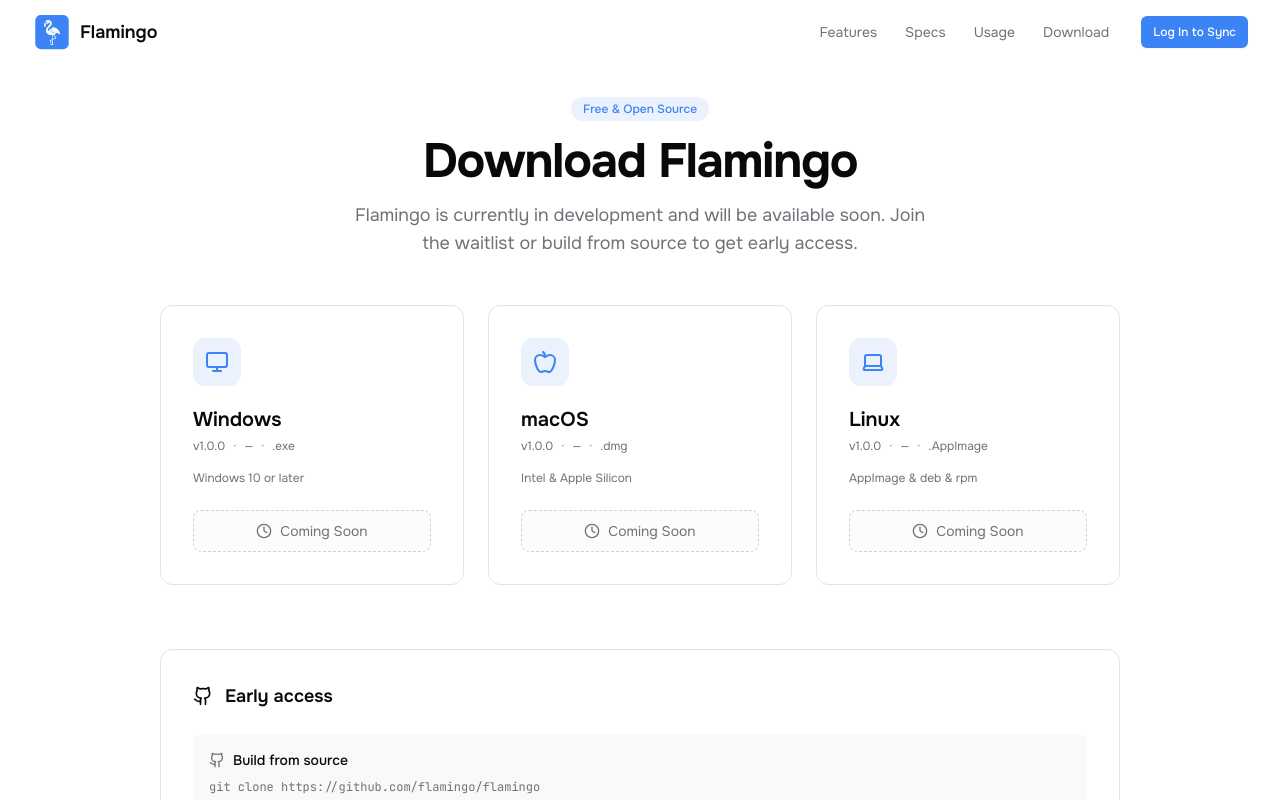
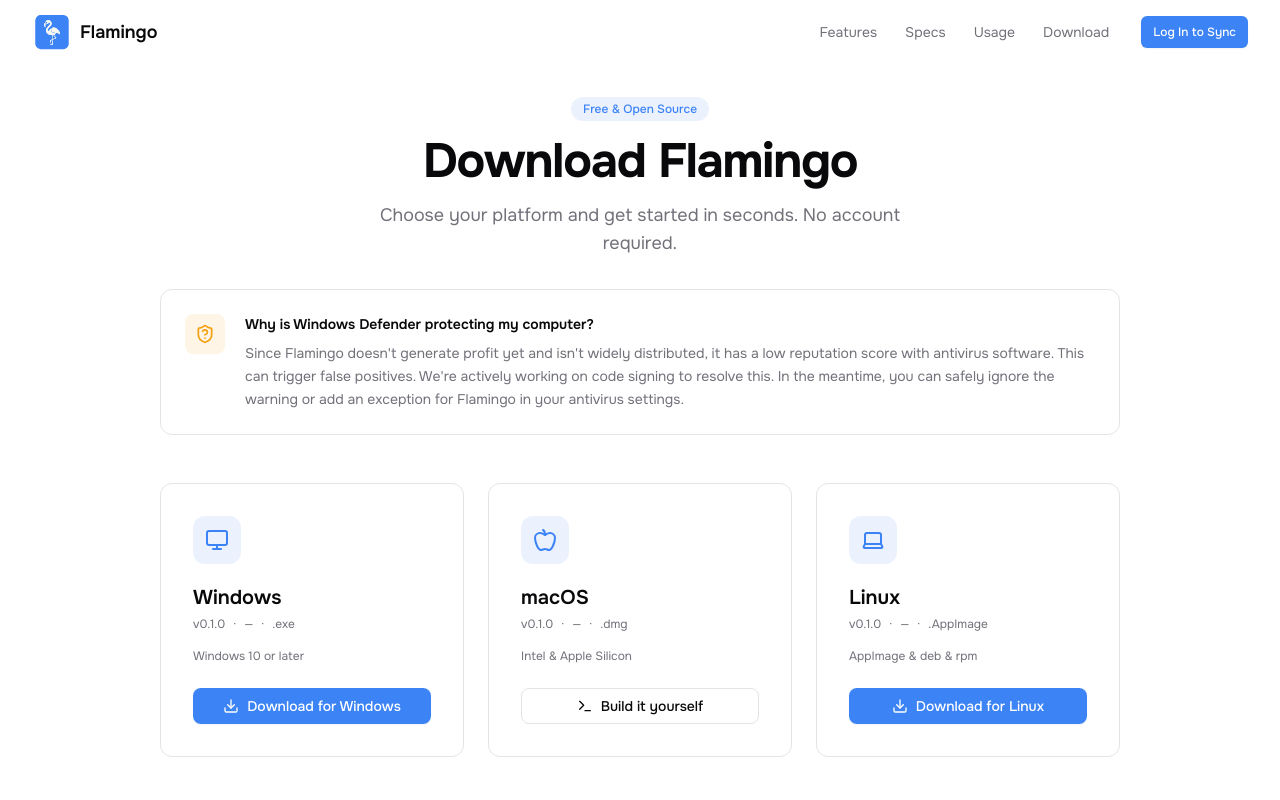
Before and after one commit to Flamingo-Client/webpage, a React (Vite) app: page /download in a window 1280 px wide. Shown: the top 800 px of the page. Built offline with nearby package versions, Linux system fonts and the light colour scheme.

Commit message:
Set 0.1.0 release information

```diff
--- a/src/pages/Download.tsx
+++ b/src/pages/Download.tsx
@@ -1,41 +1,48 @@
 import { motion } from 'framer-motion'
-import { Monitor, Apple, Laptop, Github, Terminal, Clock } from 'lucide-react'
+import { Monitor, Apple, Laptop, Github, Terminal, Download, ShieldQuestion } from 'lucide-react'
 import { Badge } from '@/components/ui/badge'
+import { Button } from '@/components/ui/button'
+
+const GH = 'https://github.com/Flamingo-Client/Flamingo'
 
 const platforms = [
   {
     icon: Monitor,
     name: 'Windows',
-    version: 'v1.0.0',
+    version: 'v0.1.0',
     size: '—',
     type: '.exe',
     note: 'Windows 10 or later',
+    url: `${GH}/releases/download/v0.1.0/Flamingo-Setup-0.1.0.exe`,
   },
   {
     icon: Apple,
     name: 'macOS',
-    version: 'v1.0.0',
+    version: 'v0.1.0',
     size: '—',
     type: '.dmg',
     note: 'Intel & Apple Silicon',
+    url: `${GH}/releases`,
+    custom: true
   },
   {
     icon: Laptop,
     name: 'Linux',
-    version: 'v1.0.0',
+    version: 'v0.1.0',
     size: '—',
     type: '.AppImage',
     note: 'AppImage & deb & rpm',
+    url: `${GH}/releases`,
   },
 ]
 
 const otherMethods = [
-  { name: 'Build from source', cmd: 'git clone https://github.com/flamingo/flamingo\ncd flamingo\nnpm install\nnpm run electron:build', icon: Github },
-  { name: 'Run in browser (dev)', cmd: 'git clone https://github.com/flamingo/flamingo\ncd flamingo\nnpm install\nnpm run dev\n# opens at http://localhost:5173', icon: Terminal },
+  { name: 'Build from source', cmd: `git clone ${GH}.git\ncd flamingo\nnpm install\nnpm run electron:build`, icon: Github },
+  { name: 'Run in browser (dev)', cmd: `git clone ${GH}.git\ncd flamingo\nnpm install\nnpm run dev\n# opens at http://localhost:5173`, icon: Terminal },
 ]
 
 const releases = [
-  { version: 'v1.0.0', date: 'Coming soon', notes: 'Initial release. Full HTTP client, 7 methods, 4 auth types, 6 body formats, 5 response views, collections with nested folders, environment variables, request history (200 entries), multi-tab workflow, cURL import, command palette, light/dark themes, Monaco editor, offline-first with localStorage persistence, and E2E-encrypted cloud sync.' },
+  { version: 'v0.1.0', date: '15/05/2026', notes: 'Flamingo Client Is now available for download! Star us on GitHub! Report any issues you encounter on our GitHub issues page, we appreciate your feedback.' },
 ]
 
 export default function DownloadPage() {
@@ -51,9 +58,21 @@ export default function DownloadPage() {
           <Badge variant="default" className="mb-4">Free & Open Source</Badge>
           <h1 className="text-4xl sm:text-5xl font-bold tracking-tight">Download Flamingo</h1>
           <p className="mt-4 text-lg text-muted-foreground max-w-xl mx-auto">
-            Flamingo is currently in development and will be available soon.
-            Join the waitlist or build from source to get early access.
+            Choose your platform and get started in seconds. No account required.
           </p>
+          <div className="rounded-xl border border-border bg-card p-6 mt-8 flex gap-5 text-sm text-left">
+            <div className="flex-shrink-0 flex h-10 w-10 items-center justify-center rounded-lg bg-amber-500/10 text-amber-500">
+              <ShieldQuestion className="h-5 w-5" />
+            </div>
+            <div>
+              <p className="font-semibold text-foreground mb-2">
+                Why is Windows Defender protecting my computer?
+              </p>
+              <p className="text-muted-foreground leading-relaxed">
+                Since Flamingo doesn't generate profit yet and isn't widely distributed, it has a low reputation score with antivirus software. This can trigger false positives. We're actively working on code signing to resolve this. In the meantime, you can safely ignore the warning or add an exception for Flamingo in your antivirus settings.
+              </p>
+            </div>
+          </div>
         </motion.div>
 
         <motion.div
@@ -90,10 +109,21 @@ export default function DownloadPage() {
                 <span>{platform.type}</span>
               </div>
               <p className="text-xs text-muted-foreground mb-6">{platform.note}</p>
-              <div className="w-full flex items-center justify-center gap-2 rounded-lg border border-dashed border-muted-foreground/30 bg-muted/30 py-2.5 px-4 text-sm text-muted-foreground">
-                <Clock className="h-4 w-4" />
-                Coming Soon
-              </div>
+              {platform.custom ? (
+                <a href="https://docs.flamingo-client.com/building/macos/" target="_blank" rel="noopener noreferrer">
+                  <Button variant="outline" className="w-full gap-2 group/btn">
+                    <Terminal className="h-4 w-4 group-hover/btn:scale-110 transition-transform" />
+                    Build it yourself
+                  </Button>
+                </a>
+              ) : (
+                <a href={platform.url}>
+                  <Button variant="primary" className="w-full gap-2 group/btn">
+                    <Download className="h-4 w-4 group-hover/btn:scale-110 transition-transform" />
+                    Download for {platform.name}
+                  </Button>
+                </a>
+              )}
             </motion.div>
           ))}
         </motion.div>
@@ -105,10 +135,10 @@ export default function DownloadPage() {
           viewport={{ once: true }}
           transition={{ duration: 0.5 }}
         >
-          <div className="flex items-center gap-3 mb-6">
+          <a href={GH} className="flex items-center gap-3 mb-6 hover:opacity-80 transition-opacity">
             <Github className="h-5 w-5" />
             <h2 className="text-lg font-semibold">Early access</h2>
-          </div>
+          </a>
           <div className="space-y-3">
             {otherMethods.map((method) => (
               <div key={method.name} className="p-4 rounded-lg bg-muted/50">
@@ -127,8 +157,7 @@ export default function DownloadPage() {
                 <span className="text-sm font-medium text-primary">Stay updated</span>
               </div>
               <p className="text-xs text-muted-foreground leading-relaxed">
-                The first public release is in active development. Watch the repository or follow
-                <span className="text-foreground"> @flamingo</span> for release announcements. Pre-built binaries for all platforms will be available at launch.
+                Check the <a href={`${GH}/releases`} className="text-primary hover:underline">GitHub releases page</a> for all available downloads and release notes.
               </p>
             </div>
           </div>
```
